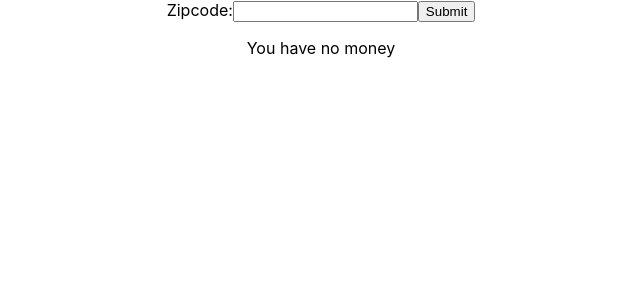
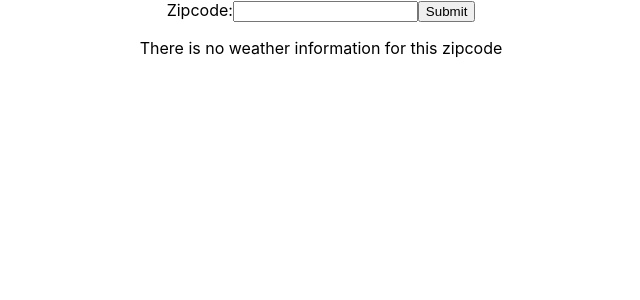
Before and after one commit to Scott47/mintbean-weatherapp, a React (Create React App) app: page / in a window 1280 px wide. Shown: the top 300 px of the page, without its empty margins (319-959 px from the left). Built offline with nearby package versions, Linux system fonts and the light colour scheme; no server answers.

Commit message:
added math to convert Kelvin to Fahrenheit and round to the nearest whole number

```diff
--- a/src/components/OpenWeatherApi.js
+++ b/src/components/OpenWeatherApi.js
@@ -37,9 +37,9 @@ const WeatherGET = (props) => {
       <Weather getZipcode={getZipcode} {...props}></Weather>
       <div className="myWeather-Div">
         {myWeather.main ? (
-          <p>The temperature for {myWeather.name}, {myWeather.state} is {myWeather.main.temp}</p>
+          <p>The temperature for {myWeather.name} is {Math.round((myWeather.main.temp - 273.15) * 9/5 + 32)}</p>
         ) : (
-          <p>You have no money</p>
+          <p>There is no weather information for this zipcode</p>
         )}
       </div>
     </>
```
